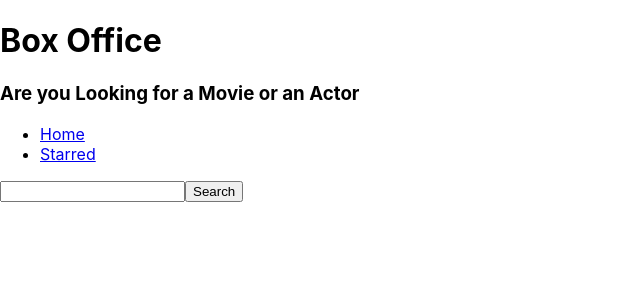
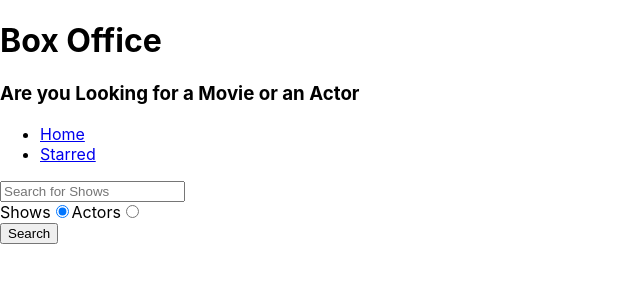
Before and after one commit to Mainak-Biswas/box_office, a React (Create React App) app: page / in a window 1280 px wide. Shown: the top 300 px of the page, without its empty margins (0-640 px from the left). Built offline with nearby package versions, Linux system fonts and the light colour scheme.

Commit message:
Edit Search option

```diff
--- a/src/pages/Home.js
+++ b/src/pages/Home.js
@@ -5,6 +5,10 @@
 function Home() {
   const [input, setInput] = useState('');
   const [results, setResults] = useState(null);
+  const [searchOption, setSearchOption] = useState('shows');
+  const isShowsSearch = searchOption === 'shows';
+  const [searchPlaceHolder, setSearchPlaceHolder] =
+    useState('Search for Shows');
 
   const onInputChange = ev => {
     setInput(ev.target.value);
@@ -12,7 +16,7 @@
 
   const onSearch = () => {
     // https://api.tvmaze.com/search/shows?q=girls
-    apiGet(`/search/shows?q=${input}`).then(result => {
+    apiGet(`/search/${searchOption}?q=${input}`).then(result => {
       setResults(result);
     });
   };
@@ -30,14 +34,29 @@
     if (results && results.length > 0) {
       return (
         <div>
-          {results.map(item => (
-            <div key={item.show.id}>{item.show.name}</div>
-          ))}
+          {results[0].show
+            ? results.map(item => (
+                <div key={item.show.id}>{item.show.name}</div>
+              ))
+            : results.map(item => (
+                <div key={item.person.id}>{item.person.name}</div>
+              ))}
         </div>
       );
     }
     return null;
   };
+
+  const onRadioChange = ev => {
+    setSearchOption(ev.target.value);
+    if (ev.target.value === 'shows') {
+      setSearchPlaceHolder('Search for Shows');
+    } else {
+      setSearchPlaceHolder('Search for Actors');
+    }
+  };
+
+  console.log(searchOption);
 
   return (
     <MainPageLayout>
@@ -46,7 +65,33 @@
         onChange={onInputChange}
         onKeyDown={onKeyDown}
         value={input}
+        placeholder={searchPlaceHolder}
       />
+
+      <div>
+        <label htmlFor="shows-search">
+          Shows
+          <input
+            id="shows-search"
+            type="radio"
+            value="shows"
+            onChange={onRadioChange}
+            active="true"
+            checked={isShowsSearch}
+          />
+        </label>
+        <label htmlFor="actors-search">
+          Actors
+          <input
+            id="actors-search"
+            type="radio"
+            value="people"
+            onChange={onRadioChange}
+            checked={!isShowsSearch}
+          />
+        </label>
+      </div>
+
       <button type="button" onClick={onSearch}>
         Search
       </button>
```
